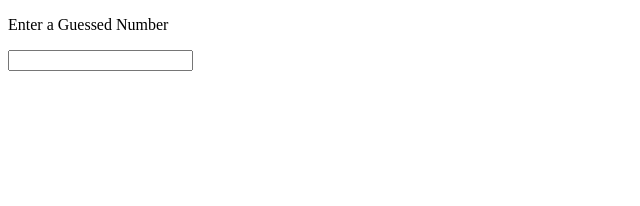
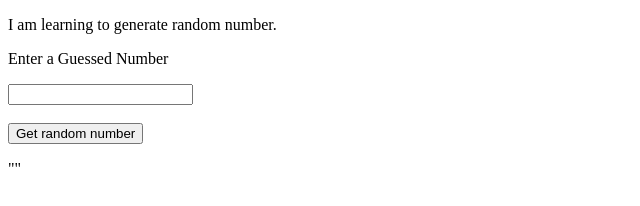
Before and after one commit to acciojob/Hot-or-Cold-Part-I-Aniket230297, a website: page main.html in a window 1280 px wide. Shown: the whole page, without its empty margins (0-640 px from the left). Drawn offline with Linux system fonts and the light colour scheme.

Commit message:
created a submission

```diff
--- a/main.html
+++ b/main.html
@@ -4,10 +4,11 @@
 </head>
 <body>
 	<!-- p tag -->
+	<p id = "main">I am learning to generate random number.</p>
     <p id = "user">Enter a Guessed Number </p>
     <input id= "guess"></input><br><br>
-	<!-- button -->
-    <!-- p tag -->
+	<button id="btn">Get random number</button>
+    <p id="num">""</p>
     <p id = "respond"></p>  <!-- This is the respone (Hot or Cold) -->
     <script src="./script.js"></script><!-- Write the logic in script.js -->
 </script>
```
